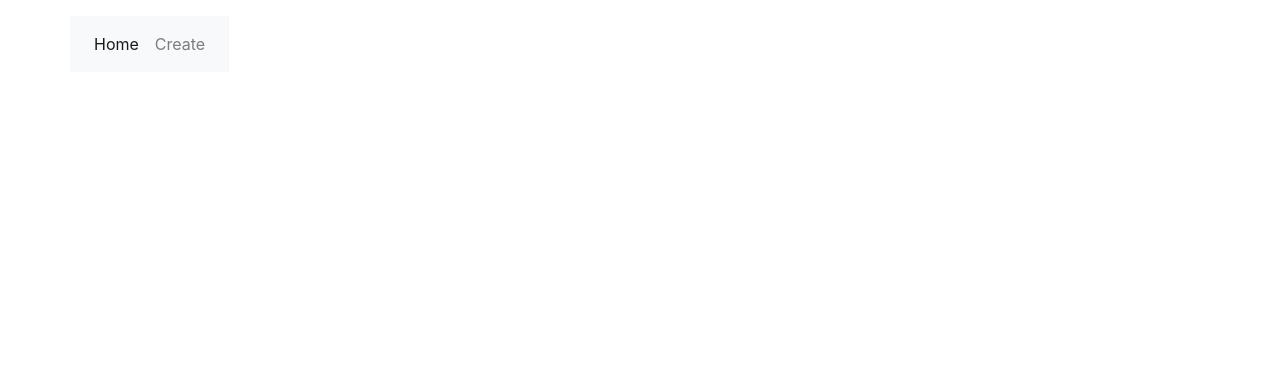
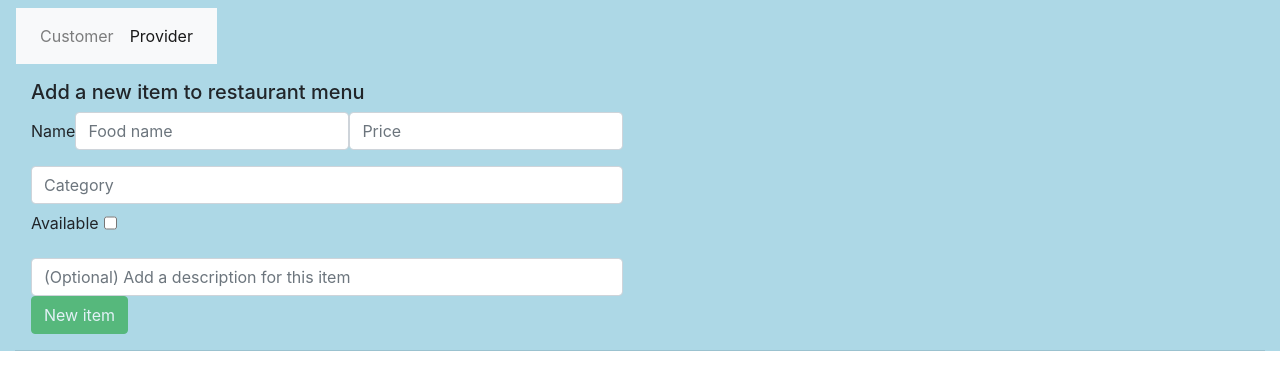
Before and after one commit to giorg0skar/FoodApp, an Angular app in the folder client/: page /providers in a window 1280 px wide. Shown: the top 390 px of the page. Built offline with nearby package versions, Linux system fonts and the light colour scheme.

Commit message:
added new food form

```diff
--- a/client/src/app/app.module.ts
+++ b/client/src/app/app.module.ts
@@ -1,6 +1,7 @@
 import { BrowserModule } from '@angular/platform-browser';
 import { NgModule } from '@angular/core';
 import { HttpClientModule } from '@angular/common/http';
+import { FormsModule } from '@angular/forms';
 
 import { AppRoutingModule } from './app-routing.module';
 import { AppComponent } from './app.component';
@@ -16,7 +17,8 @@ import { FoodlistComponent } from './foodlist/foodlist.component';
   imports: [
     BrowserModule,
     AppRoutingModule,
-    HttpClientModule
+    HttpClientModule,
+    FormsModule
   ],
   providers: [],
   bootstrap: [AppComponent]
--- a/client/src/app/foodlist/foodlist.component.css
+++ b/client/src/app/foodlist/foodlist.component.css
@@ -2,7 +2,6 @@
 .content {
   background-color: lightblue;
   display: flex;
-  margin-left: -20em;
 }
 
 .order {
--- a/client/src/app/foodlist/foodlist.component.html
+++ b/client/src/app/foodlist/foodlist.component.html
@@ -8,10 +8,10 @@
         <div class="collapse navbar-collapse" id="navbarNav">
           <ul class="navbar-nav">
             <li class="nav-item active">
-              <a class="nav-link" routerLink="/customer">Home</a>
+              <a class="nav-link" routerLink="/customer">Customer</a>
             </li>
             <li class="nav-item">
-              <a class="nav-link" routerLink="/providers">Create</a>
+              <a class="nav-link" routerLink="/providers">Provider</a>
             </li>
           </ul>
         </div>
--- a/client/src/app/provider/provider.component.css
+++ b/client/src/app/provider/provider.component.css
@@ -1,10 +1,24 @@
 
+.container-fluid {
+  background-color: lightblue;
+}
 
 nav {
-  margin-top: 1em;
+  margin-top: 0.5em;
+  margin-left: 1em;
 }
 
 
-.order {
-  margin-top: 2em;
+#add-food {
+  display: flex;
+  margin-top: 1em;
+  margin-left: 1em;
 }
+
+.form-inline {
+  display: flex;
+}
+
+#avail1 {
+  margin-left: 5px;
+}
--- a/client/src/app/provider/provider.component.html
+++ b/client/src/app/provider/provider.component.html
@@ -1,23 +1,44 @@
 
-<div class="container">
+<div class="container-fluid">
   <!-- Navbar -->
   <div class="row" id="row1">
     <nav class="navbar navbar-expand-lg navbar-light bg-light">
       <div class="collapse navbar-collapse" id="navbarNav">
         <ul class="navbar-nav">
+          <li class="nav-item">
+            <a class="nav-link" routerLink="/customer">Customer</a>
+          </li>
           <li class="nav-item active">
-            <a class="nav-link" routerLink="/customer">Home</a>
-          </li>
-          <li class="nav-item">
-            <a class="nav-link" routerLink="/providers">Create</a>
+            <a class="nav-link" routerLink="/providers">Provider</a>
           </li>
         </ul>
       </div>
     </nav>
   </div>
 
-  <div class="row">
+  <div id="add-food">
     <!-- provider creates new items for the store -->
+    <form #foodForm="ngForm">
+      <h5>Add a new item to restaurant menu</h5>
+
+      <div class="form-group form-inline">
+        <label for="foodName">Name</label>
+        <input type="text" class="form-control" placeholder="Food name" required id="foodName" name="title" ngModel>
+        <input type="number" class="form-control" placeholder="Price" required name="price" ngModel>
+      </div>
+        <!-- <input type="number" class="form-control" placeholder="Price" required name="price" ngModel> -->
+        <input type="text" class="form-control" placeholder="Category" required name="category" ngModel>
+        <div class="form-group form-inline">
+          <label for="avail1">Available</label>
+          <input type="checkbox" class="form-control" id="avail1" name="availability" ngModel>
+        </div>
+        <input type="textarea" class="form-control" name="description" placeholder="(Optional) Add a description for this item" gModel>
+        <button type="submit" class="btn btn-success" [disabled]="!foodForm.form.valid"
+          (click)="addFood(foodForm.value); foodForm.reset()" >New item
+        </button>
+      <!-- </div> -->
+    </form>
   </div>
+  <hr/>
 
 </div>
--- a/client/src/app/provider/provider.component.ts
+++ b/client/src/app/provider/provider.component.ts
@@ -18,9 +18,15 @@ export class ProviderComponent implements OnInit {
   }
 
   // Minimum info of a food: name, price
-  addFood(name, price, cat) {
-    let new_food = new Food({title: name, price: price, category: cat});
+  // addFood(name, price, cat) {
+  //   let new_food = new Food({title: name, price: price, category: cat});
+  //   this.foodList.push(new_food);
+  // }
+  addFood(info) {
+    console.log(info);
+    let new_food = new Food({title: info.title, price: info.price, category: info.category});
     this.foodList.push(new_food);
+    // needs to add food to database
   }
 
 }
```
Also changed, not shown: 1 other file (tests, documents, lock files or other folders).
